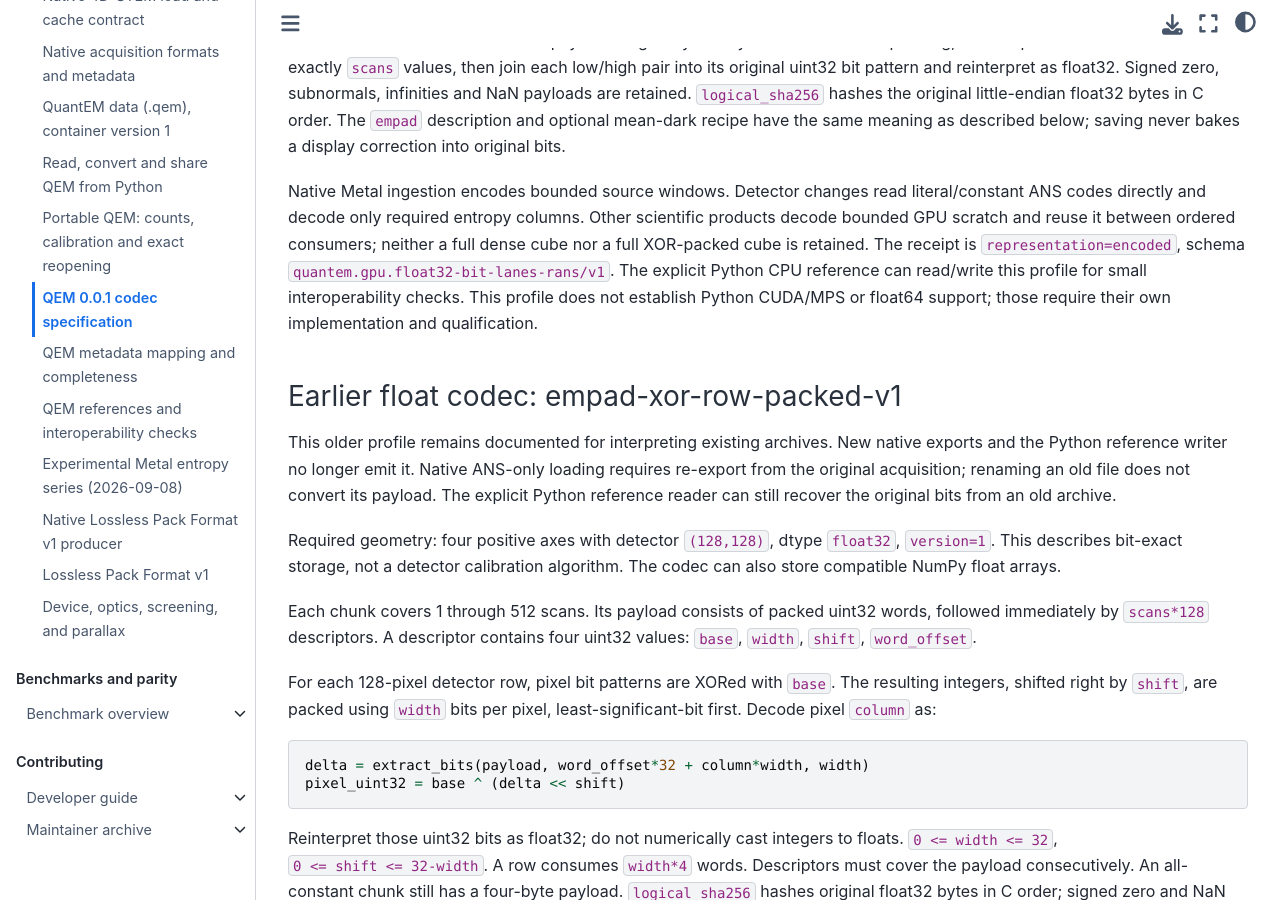
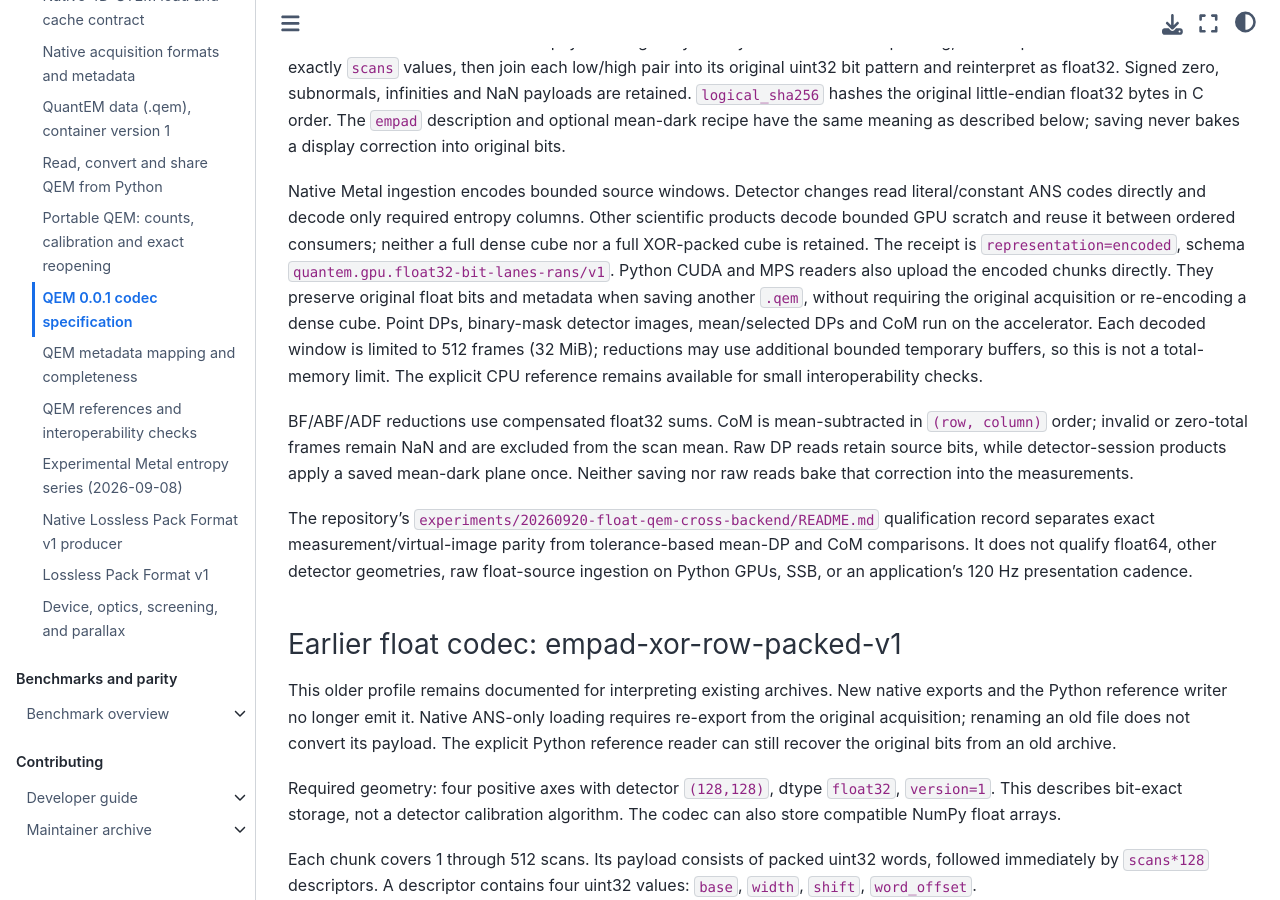
Before and after one commit to bobleesj/quantem.gpu, a Jupyter Book: the page built from docs/api/qem-codecs.md, in a window 1280 px wide and 900 px high, scrolled down 2606 px. Built offline with Jupyter Book 1.0.4 settings and Sphinx 7.4.7 and the Sphinx Book theme 1.1.4, drawn with Linux system fonts in a browser that asks for light colours.

Commit message:
test: record cross-backend float qem qualification

```diff
--- a/docs/api/qem-codecs.md
+++ b/docs/api/qem-codecs.md
@@ -122,9 +122,25 @@ literal/constant ANS codes directly and decode only required entropy columns.
 Other scientific products decode bounded GPU scratch and reuse it between ordered consumers; neither a
 full dense cube nor a full XOR-packed cube is retained. The receipt is
 `representation=encoded`, schema `quantem.gpu.float32-bit-lanes-rans/v1`.
-The explicit Python CPU reference can read/write this profile for small
-interoperability checks. This profile does not establish Python CUDA/MPS or
-float64 support; those require their own implementation and qualification.
+Python CUDA and MPS readers also upload the encoded chunks directly. They
+preserve original float bits and metadata when saving another `.qem`, without
+requiring the original acquisition or re-encoding a dense cube. Point DPs,
+binary-mask detector images, mean/selected DPs and CoM run on the accelerator.
+Each decoded window is limited to 512 frames (32 MiB); reductions may use
+additional bounded temporary buffers, so this is not a total-memory limit.
+The explicit CPU reference remains available for small interoperability checks.
+
+BF/ABF/ADF reductions use compensated float32 sums. CoM is mean-subtracted in
+`(row, column)` order; invalid or zero-total frames remain NaN and are excluded
+from the scan mean. Raw DP reads retain source bits, while detector-session
+products apply a saved mean-dark plane once. Neither saving nor raw reads bake
+that correction into the measurements.
+
+The repository's `experiments/20260920-float-qem-cross-backend/README.md`
+qualification record separates exact measurement/virtual-image parity from tolerance-based mean-DP
+and CoM comparisons. It does not qualify float64, other detector geometries,
+raw float-source ingestion on Python GPUs, SSB, or an application's 120 Hz
+presentation cadence.
 
 ### Earlier float codec: empad-xor-row-packed-v1
 
```
Also changed, not shown: docs/api/io.md (+23 -0 lines), experiments/RUNS.md (+1 -0 lines), experiments/20260920-float-qem-cross-backend/README.md (added), 3 other files.
